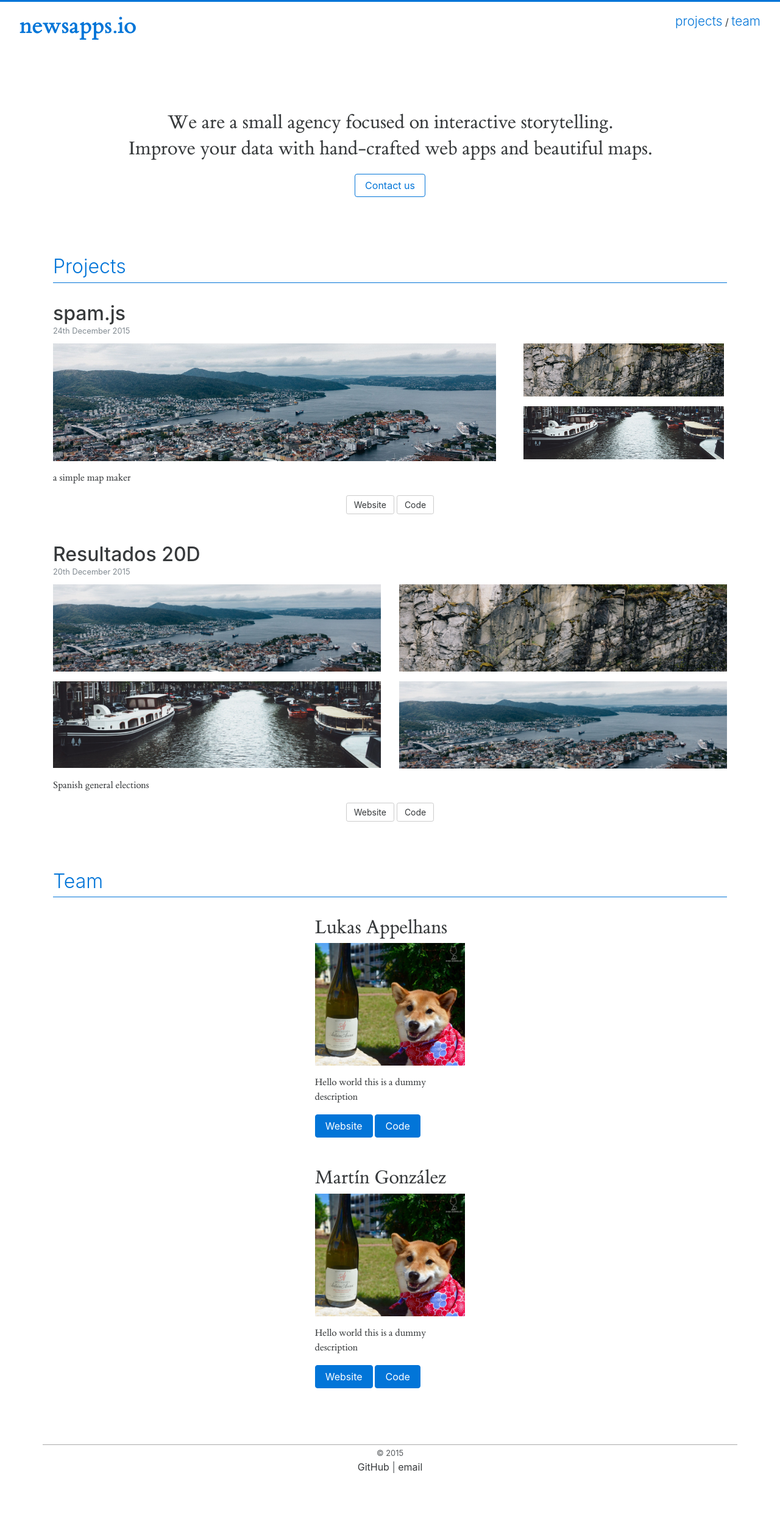
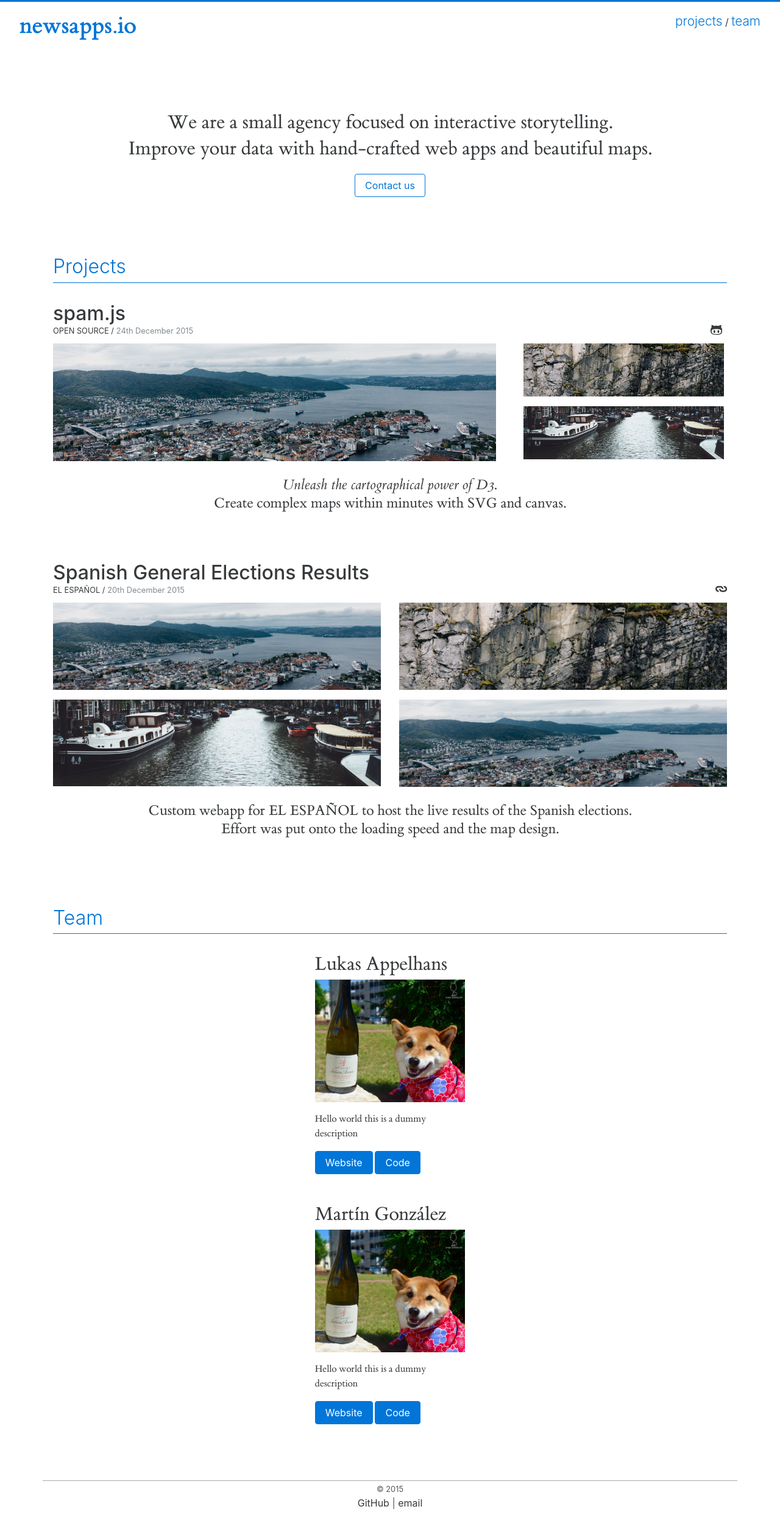
Before and after one commit to martgnz/newsappsio.github.io, a Jekyll site: the page built from index.html, in a window 1280 px wide. Shown: the whole page at 61% size. Built offline with Jekyll 4.4.1, drawn with Linux system fonts in a browser that asks for light colours; before the commit the page ends 2433 px from its top, so only the background shows below that.

Commit message:
icons onto the project page

```diff
--- a/_data/projects.yml
+++ b/_data/projects.yml
@@ -1,13 +1,13 @@
 - name: spam.js
-  post: /spamjs/
-  url: http://datos.elespanol.com/elecciones-generales/resultados/congreso
-  code:
-  img1: /img/project3.jpg
-  img2: /img/project2.jpg
-  img3: /img/project1.jpg
+  client: Open source
+  page: /spamjs/
+  code: newsappsio/spam
   date: 24th December 2015
+  description: >
+    <i>Unleash the cartographical power of D3</i>. <br />
+    Create complex maps within minutes with SVG and canvas.
   showcase: >
-    <div class="row">
+    <div class="row collage">
         <div class="col-sm-8">
             <img class="img-fluid projectImg m-b-1" data-action="zoom" data-src="/img/project3.jpg" alt="spam.js">
         </div>
@@ -22,13 +22,17 @@
             </div>
         </div>
     </div>
-  description: a simple map maker
 
-- name: Resultados 20D
-  post: /spanish-general-elections/
+- name: Spanish General Elections Results
+  client: <a href="http://www.elespanol.com">EL ESPAÑOL</a>
+  page: /spanish-general-elections/
   url: http://datos.elespanol.com/elecciones-generales/resultados/congreso
+  date: 20th December 2015
+  description: >
+    Custom webapp for EL ESPAÑOL to host the live results of the Spanish elections. <br />
+    Effort was put onto the loading speed and the map design.
   showcase: >
-    <div class="row">
+    <div class="row collage">
         <div class="col-sm-6">
             <img class="img-fluid projectImg m-b-1" data-action="zoom" data-src="/img/project3.jpg" alt="spam.js">
         </div>
@@ -42,8 +46,3 @@
             <img class="img-fluid projectImg m-b-1" data-action="zoom" data-src="/img/project3.jpg" alt="spam.js">
         </div>
     </div>
-  img1: /img/project1.jpg
-  img2: /img/project2.jpg
-  img3: /img/project3.jpg
-  date: 20th December 2015
-  description: Spanish general elections
--- a/_includes/projects.html
+++ b/_includes/projects.html
@@ -4,18 +4,31 @@
                 <h2 class="sectionHeader">Projects</h1>
                 <div class="projects">
                     {% for project in site.data.projects %}
-                    <div class="project m-b-3">
-                        <div class="projectMeta">
-                            <h2 class="projectTitle"><a href="{{ project.post }}">{{ project.name }}</a></h2>
-                            <small class="projectDate text-muted">{{ project.date }}</small>
+                        <div class="project">
+                            <div class="projectMeta">
+                                <h2 class="projectTitle"><a href="{{ project.page }}">{{ project.name }}</a></h2>
+                                <small class="projectClient">{{ project.client }} /</small>
+                                <small class="projectDate text-muted">{{ project.date }}</small>
+                                <div class="hidden-xs-down pull-sm-right">
+                                    {% if project.url %}
+                                        <a href="{{ project.url }}">
+                                            <svg class="svg--url"viewBox="0 0 32 32" style="fill:currentcolor">
+                                                <path d="M0 16 A8 8 0 0 1 8 8 L14 8 A8 8 0 0 1 22 16 L18 16 A4 4 0 0 0 14 12 L8 12 A4 4 0 0 0 4 16 A4 4 0 0 0 8 20 L10 24 L8 24 A8 8 0 0 1 0 16z M22 8 L24 8 A8 8 0 0 1 32 16 A8 8 0 0 1 24 24 L18 24 A8 8 0 0 1 10 16 L14 16 A4 4 0 0 0 18 20 L24 20 A4 4 0 0 0 28 16 A4 4 0 0 0 24 12z"></path>
+                                            </svg>
+                                        </a>
+                                    {% endif %}
+                                    {% if project.code %}
+                                        <a href="https://github.com/{{ project.code }}">
+                                            <svg class="svg--code"viewBox="0 0 32 32" style="fill:currentcolor">
+                                                <path d="M0 18 C0 12 3 10 3 9 C2.5 7 2.5 4 3 3 C6 3 9 5 10 6 C12 5 14 5 16 5 C18 5 20 5 22 6 C23 5 26 3 29 3 C29.5 4 29.5 7 29 9 C29 10 32 12 32 18 C32 25 30 30 16 30 C2 30 0 25 0 18 M3 20 C3 24 4 28 16 28 C28 28 29 24 29 20 C29 16 28 14 16 14 C4 14 3 16 3 20 M8 21 A1.5 2.5 0 0 0 13 21 A1.5 2.5 0 0 0 8 21 M24 21 A1.5 2.5 0 0 0 19 21 A1.5 2.5 0 0 0 24 21 z"></path>
+                                            </svg>
+                                        </a>
+                                    {% endif %}
+                                </div>
+                            </div>
+                            {{ project.showcase }}
+                            <p class="projectDescription m-b-2">{{ project.description }}</p>
                         </div>
-                        {{ project.showcase }}
-                        <p class="projectDescription">{{ project.description }}</p>
-                        <div class="center-block text-xs-center">
-                            <a href="{{ project.url }}" class="btn btn-sm btn-secondary"> Website </a>
-                            <a href="{{ project.code }}" class="btn btn-sm btn-secondary"> Code </a>
-                        </div>
-                    </div>
                     {% endfor %}
                 </div>
         </div>
--- a/_sass/_about.scss
+++ b/_sass/_about.scss
@@ -6,18 +6,6 @@
 }
 .interactiveAbout--headline {
     font-size: 1.4rem;
-}
-svg {
-    height: 4rem;
-    overflow: visible !important;
-}
-line,
-.arrow {
-    fill: none;
-    stroke: $brand-primary;
-}
-.arrowAbout--marker {
-    fill: $brand-primary;
 }
 
 // Medium devices (tablets, 48em and up)
--- a/_sass/_projects.scss
+++ b/_sass/_projects.scss
@@ -1,5 +1,11 @@
 @import "variables";
 
+.project {
+    margin-bottom: 5rem;
+}
+.collage {
+    margin-bottom: 0.5rem;
+}
 .projectTitle,
 .projectDate {
     font-family: $font-system;
@@ -10,3 +16,36 @@
 .projectMeta {
     margin-bottom: 0.5rem;
 }
+.projectDescription {
+    font-size: 1.3rem;
+    line-height: 1.5rem;
+    text-align: center;
+    margin: 0 auto;
+    float: none;
+    width: 100%;
+}
+.svg--url,
+.svg--code {
+    height: 1.2rem;
+}
+.svg--code {
+    margin-right: 0.5rem;
+}
+.projectClient {
+    font-family: $font-system;
+    text-transform: uppercase;
+}
+.projectClient a:hover,
+.projectClient a:focus,
+.projectClient a:active {
+    text-decoration: none;
+}
+
+// Medium devices (tablets, 48em and up)
+@media (min-width: $sm) {
+    .projectDescription {
+        font-size: 1.5rem;
+        line-height: 1.9rem;
+        width: 80%;
+    }
+}
```
